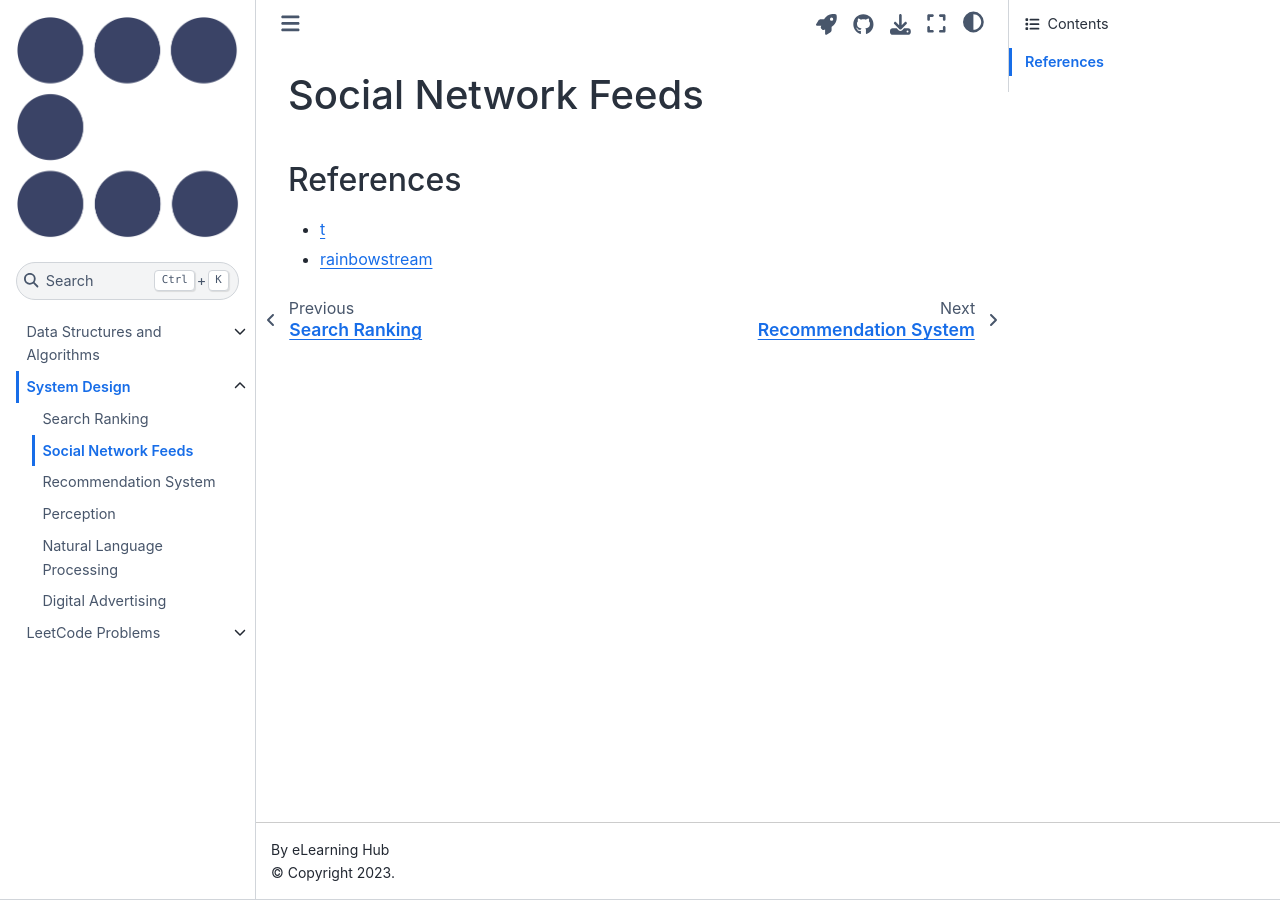
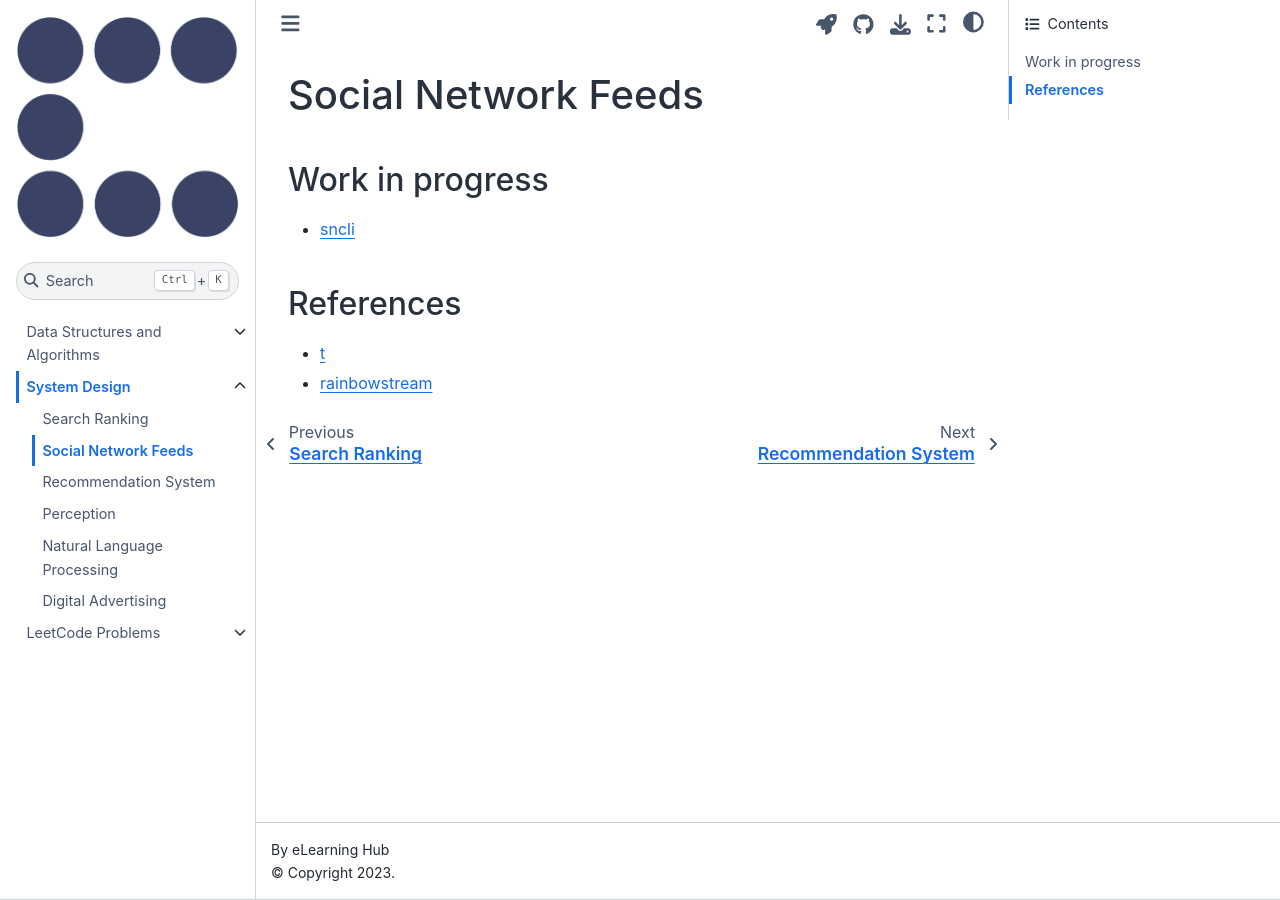
Before and after one commit to eLearningHub/Coding-Book, a Jupyter Book: the page built from system-design/feeds.md, in a window 1280 px wide. Built offline with Jupyter Book 1.0.4 settings and Sphinx 7.4.7 and the Sphinx Book theme 1.1.4, drawn with Linux system fonts in a browser that asks for light colours.

Commit message:
Update feeds.md

```diff
--- a/system-design/feeds.md
+++ b/system-design/feeds.md
@@ -14,6 +14,10 @@ kernelspec:
 (feeds)=
 # Social Network Feeds
 
+## Work in progress
+
+* [sncli](https://github.com/eLearningHub/sncli)
+
 ## References
 
 - [t](https://github.com/sferik/t)
```
